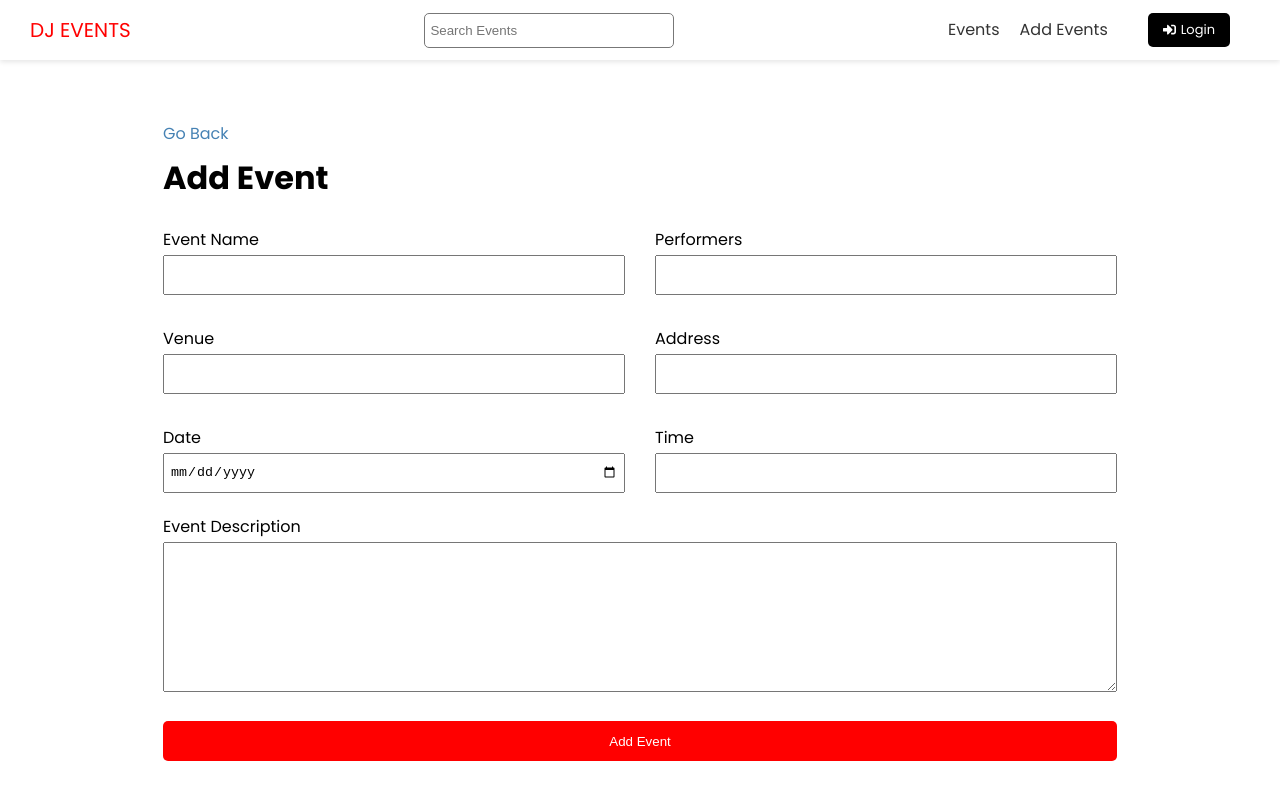
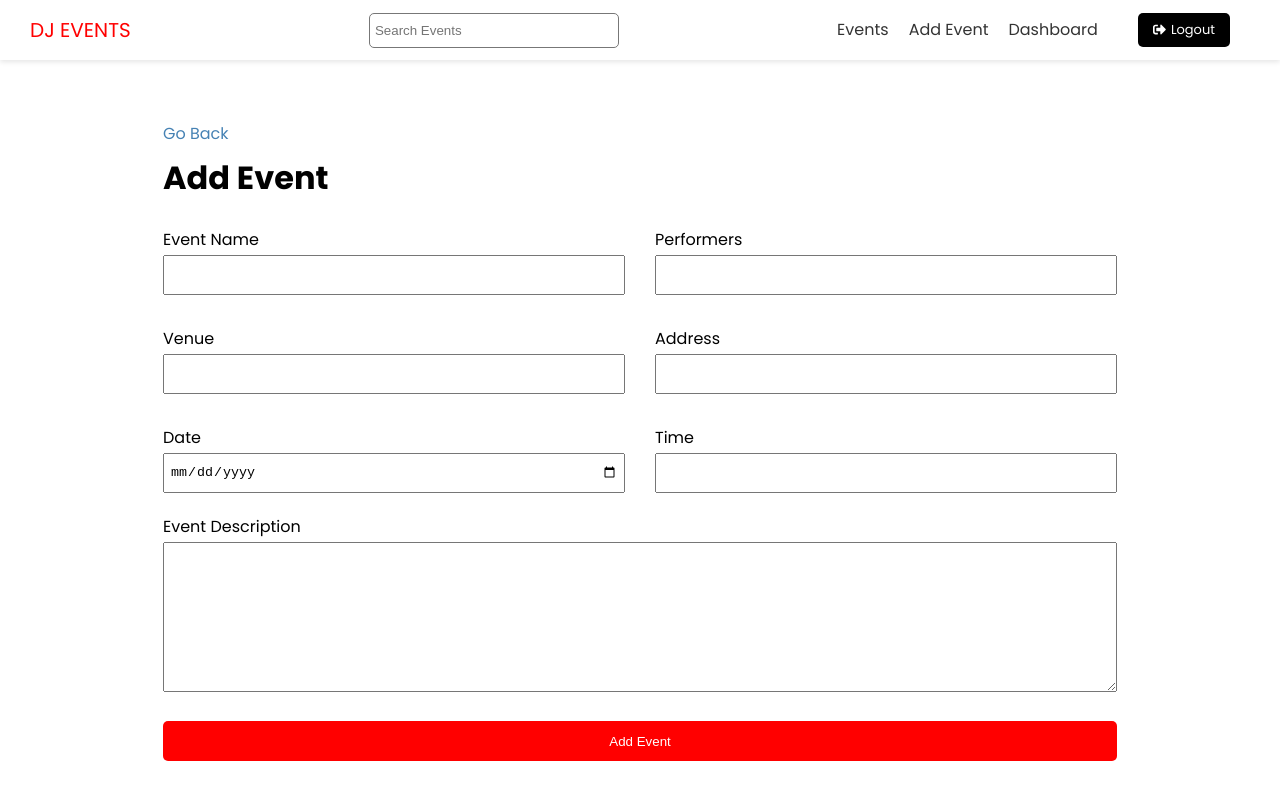
Before and after one commit to dhiraj13/dj-events-front-end, a Next.js app: page /events/add in a window 1280 px wide. Shown: the top 800 px of the page. Built offline with nearby package versions, Linux system fonts and the light colour scheme; no server answers.

Commit message:
auth context

```diff
--- a/components/Header.js
+++ b/components/Header.js
@@ -1,9 +1,13 @@
+import { FaSignInAlt, FaSignOutAlt } from 'react-icons/fa'
+import { useContext } from 'react'
 import Link from 'next/link'
 import Search from './Search'
+import AuthContext from '@/context/AuthContext'
 import styles from '@/styles/Header.module.css'
-import { FaSignInAlt } from 'react-icons/fa'
 
 export default function Header() {
+  const { user, logout } = useContext(AuthContext)
+
   return (
     <header className={styles.header}>
       <div className={styles.logo}>
@@ -21,11 +25,31 @@ export default function Header() {
               <a>Events</a>
             </Link>
           </li>
+          {user ? (
+            // If logged in
+            <>
               <li>
                 <Link href='/events/add'>
-              <a>Add Events</a>
+                  <a>Add Event</a>
                 </Link>
               </li>
+              <li>
+                <Link href='/account/dashboard'>
+                  <a>Dashboard</a>
+                </Link>
+              </li>
+              <li>
+                <button
+                  onClick={() => logout()}
+                  className='btn-secondary btn-icon'
+                >
+                  <FaSignOutAlt /> Logout
+                </button>
+              </li>
+            </>
+          ) : (
+            // If logged out
+            <>
               <li>
                 <Link href='/account/login'>
                   <a className='btn-secondary btn-icon'>
@@ -33,6 +57,8 @@ export default function Header() {
                   </a>
                 </Link>
               </li>
+            </>
+          )}
         </ul>
       </nav>
     </header>
--- /dev/null
+++ b/context/AuthContext.js
@@ -0,0 +1,37 @@
+import { createContext, useState, useEffect } from 'react'
+import { useRouter } from 'next/router'
+import { API_URL } from '@/config/index'
+
+const AuthContext = createContext()
+
+export const AuthProvider = ({ children }) => {
+  const [user, setUser] = useState({ name: 'Brad' })
+  const [error, setError] = useState(null)
+
+  //   Register user
+  const register = async (user) => {
+    console.log(user)
+  }
+
+  // Login user
+  const login = async ({ email: identifier, password }) => {
+    console.log({ identifier, password })
+  }
+  // Logout user
+  const logout = async () => {
+    console.log('Logout')
+  }
+
+  // Check if user is logged in
+  const checkUserLoggedIn = async () => {
+    console.log('Check')
+  }
+
+  return (
+    <AuthContext.Provider value={{ user, error, register, login, logout }}>
+      {children}
+    </AuthContext.Provider>
+  )
+}
+
+export default AuthContext
--- a/jsconfig.json
+++ b/jsconfig.json
@@ -4,7 +4,8 @@
     "paths": {
       "@/components/*": ["components/*"],
       "@/styles/*": ["styles/*"],
-      "@/config/*": ["config/*"]
+      "@/config/*": ["config/*"],
+      "@/context/*": ["context/*"]
     }
   }
 }
--- a/pages/_app.js
+++ b/pages/_app.js
@@ -1,7 +1,12 @@
+import { AuthProvider } from '@/context/AuthContext'
 import '@/styles/globals.css'
 
 function MyApp({ Component, pageProps }) {
-  return <Component {...pageProps} />
+  return (
+    <AuthProvider>
+      <Component {...pageProps} />
+    </AuthProvider>
+  )
 }
 
 export default MyApp
--- a/pages/account/login.js
+++ b/pages/account/login.js
@@ -4,15 +4,18 @@ import 'react-toastify/dist/ReactToastify.css'
 import { useState, useEffect, useContext } from 'react'
 import Link from 'next/link'
 import Layout from '@/components/Layout'
+import AuthContext from '@/context/AuthContext'
 import styles from '@/styles/AuthForm.module.css'
 
 export default function LoginPage() {
   const [email, setEmail] = useState('')
   const [password, setPassword] = useState('')
 
+  const { login, error } = useContext(AuthContext)
+
   const handleSubmit = (e) => {
     e.preventDefault()
-    console.log({ email, password })
+    login({ email, password })
   }
 
   return (
--- a/pages/account/register.js
+++ b/pages/account/register.js
@@ -4,6 +4,7 @@ import 'react-toastify/dist/ReactToastify.css'
 import { useState, useEffect, useContext } from 'react'
 import Link from 'next/link'
 import Layout from '@/components/Layout'
+import AuthContext from '@/context/AuthContext'
 import styles from '@/styles/AuthForm.module.css'
 
 export default function RegisterPage() {
@@ -11,6 +12,8 @@ export default function RegisterPage() {
   const [email, setEmail] = useState('')
   const [password, setPassword] = useState('')
   const [passwordConfirm, setPasswordConfirm] = useState('')
+
+  const { register, error } = useContext(AuthContext)
 
   const handleSubmit = (e) => {
     e.preventDefault()
@@ -20,7 +23,7 @@ export default function RegisterPage() {
       return
     }
 
-    console.log({ username, email, password })
+    register({ username, email, password })
   }
 
   return (
```
Lines whose indentation alone changed are shown as unchanged.
